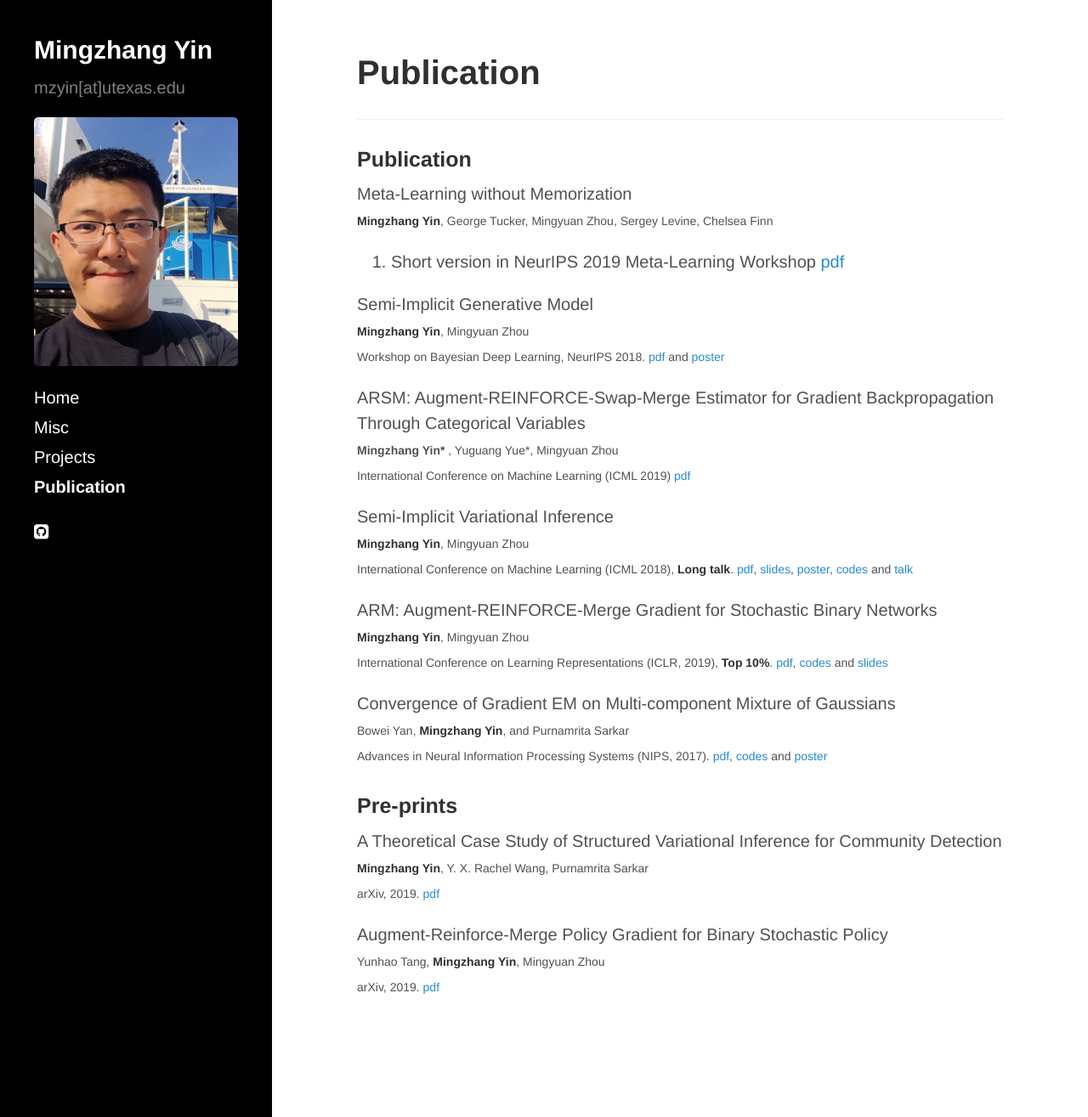
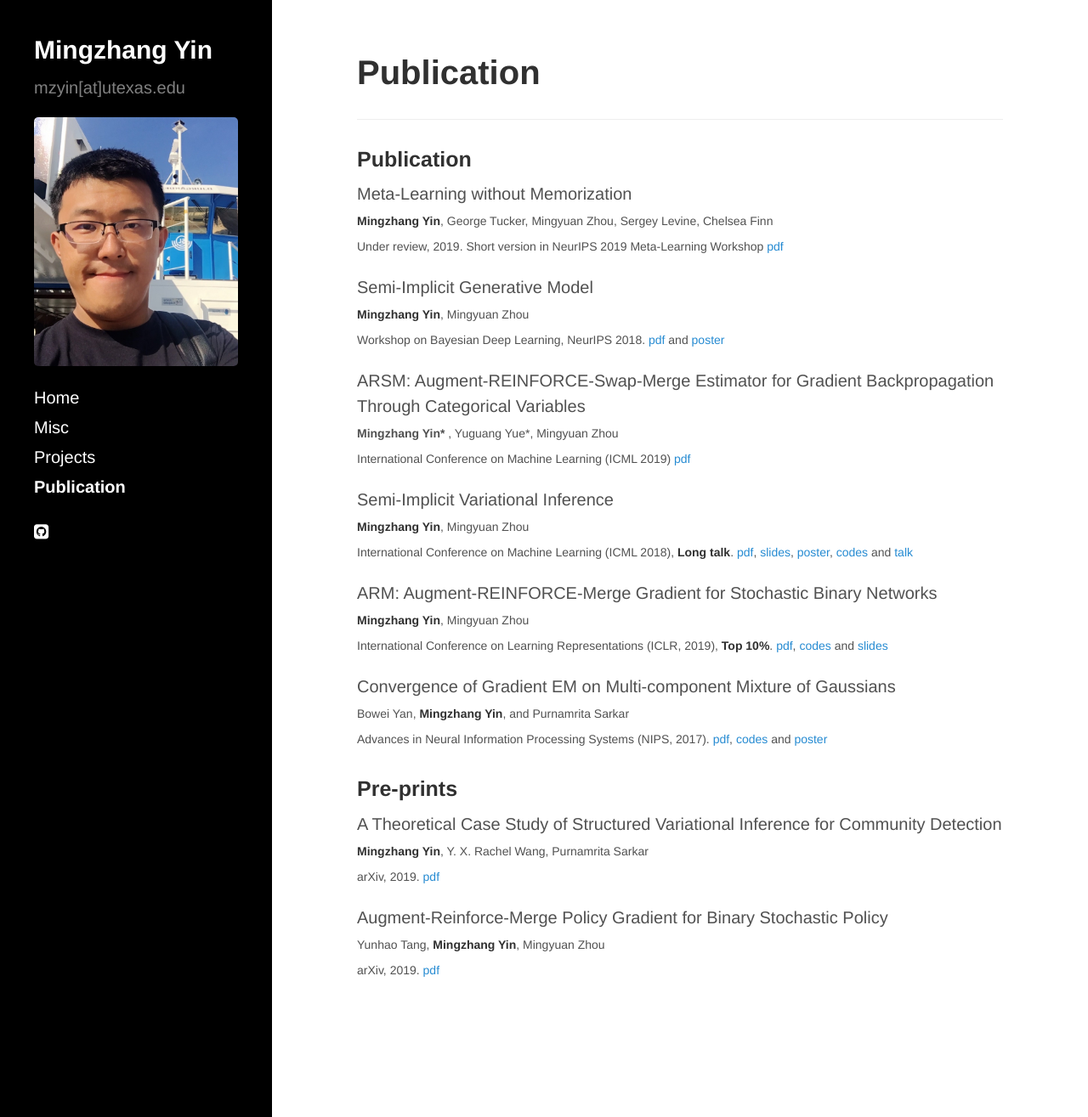
Before and after one commit to mingzhang-yin/mingzhang-yin.github.io, a Jekyll site: the page built from publications.md, in a window 1280 px wide and 1315 px high. Shown: the whole window at 85% size. Built offline with Jekyll 4.4.1, drawn with Linux system fonts in a browser that asks for light colours; nearby versions of some CDN libraries.

Commit message:
Update publications.md

```diff
--- a/publications.md
+++ b/publications.md
@@ -10,8 +10,8 @@ ___
 
 ### Publication
 Meta-Learning without Memorization
-<br> <span style="font-size:14px"> **Mingzhang Yin**, George Tucker, Mingyuan Zhou, Sergey Levine, Chelsea Finn  <br>
-2019. Short version in NeurIPS 2019 Meta-Learning Workshop [pdf](https://github.com/mingzhang-yin/mingzhang-yin.github.io/blob/master/assets/pdfs/Meta_Learning_without_Memorization.pdf)
+ <br> <span style="font-size:14px"> **Mingzhang Yin**, George Tucker, Mingyuan Zhou, Sergey Levine, Chelsea Finn  <br>
+Under review, 2019. Short version in NeurIPS 2019 Meta-Learning Workshop [pdf](https://github.com/mingzhang-yin/mingzhang-yin.github.io/blob/master/assets/pdfs/Meta_Learning_without_Memorization.pdf)
 
 
 Semi-Implicit Generative Model
```
